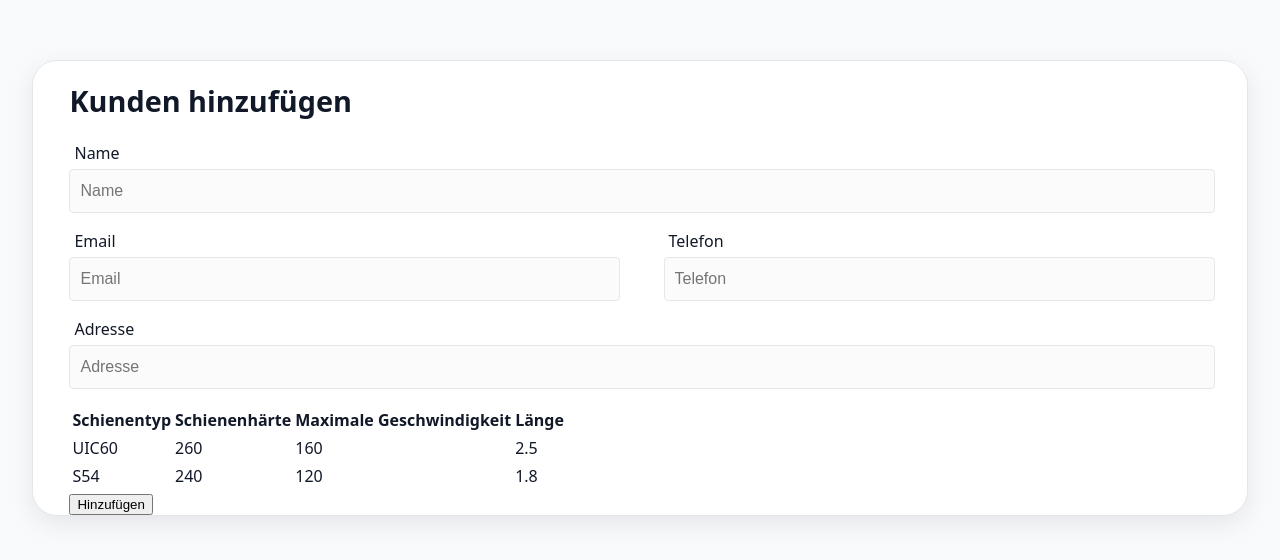
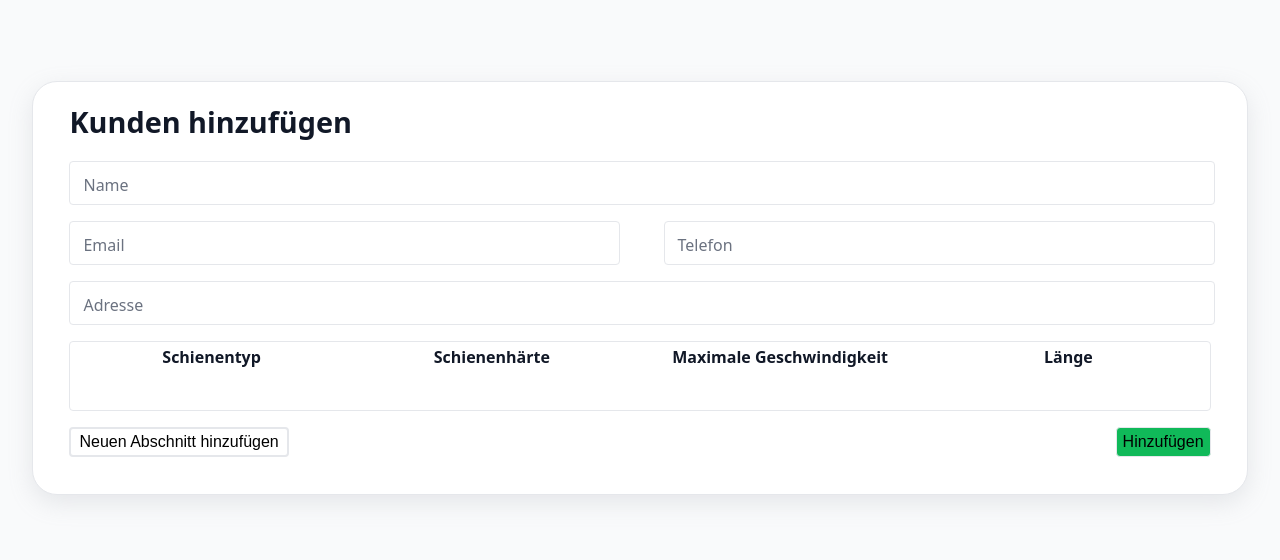
Before and after one commit to PhilippZinniel/demoVerkaufsToolReact, a React (Vite) app: page / in a window 1280 px wide. Shown: the part 112-672 px from the top of the page. Built offline with nearby package versions, Linux system fonts and the light colour scheme.

Commit message:
removed default styling for buttons added table for schienenabschnitte

```diff
--- a/src/components/kunden-form/KundenForm.css
+++ b/src/components/kunden-form/KundenForm.css
@@ -6,8 +6,7 @@
 
     border: 1px solid var(--color-border);
     border-radius: var(--border-radius);
-    padding-left: 3%;
-    padding-right: 3%;
+    padding: 0 3% 3% 3%;
 
     box-shadow: var(--box-shadow);
     background-color: var(--color-surface);
@@ -24,28 +23,72 @@
     gap: 5%;
 }
 
+.input-group {
+    display: flex;
+    flex-direction: column;
+    align-items: flex-start;
+    margin-bottom: 1rem;
+    position: relative;
+}
+
 .input-field {
-    input[type="text"], input[type="email"] {
     width: 100%;
     border: 1px solid var(--color-border);
     border-radius: 4px;
-        background-color: var(--color-surface-secondary);
+    background-color: var(--color-surface);
     color: var(--color-text-secondary);
     height: 2.5rem;
     padding-left: 10px;
     font-size: 1rem;
+    transition: border-color 0.3s;
 }
 
-    label {
-        display: block;
-        margin-bottom: 0.25rem;
-        padding-left: 5px;
+.input-field:focus {
+    border-color: var(--color-accent-primary);
+    outline: none;
 }
 
-    display: flex;
-    flex-direction: column;
-    align-items: flex-start;
-    margin-bottom: 1rem;
+.input-label {
+    position: absolute;
+    left: 10px;
+    top: 0.75rem;
+    font-size: 1rem;
+    color: var(--color-text-secondary);
+    background-color: var(--color-surface);
+    padding: 0 4px;
+    pointer-events: none;
+    transform-origin: left top;
+    transition:
+            transform 0.2s ease,
+            top 0.2s ease,
+            font-size 0.2s ease,
+            color 0.2s ease;
+}
+
+/* Hide label when input is empty and not focused */
+.input-field:placeholder-shown + .input-label {
+    transform: none;
+    font-size: 1rem;
+    top: 0.75rem;
+}
+
+/* Float the label on focus or when input has content */
+.input-field:focus + .input-label,
+.input-field:not(:placeholder-shown) + .input-label {
+    top: -0.5rem;
+    font-size: 0.75rem;
+    transform: translateY(-25%);
+    color: var(--color-accent-primary);
+}
+
+.input-field:focus::placeholder {
+    opacity: 0;
+    transition: none;
+}
+
+.input-field::placeholder {
+    opacity: 0;
+    transition: opacity 0.3s ease 0.3s;
 }
 
 .input-full {
@@ -55,3 +98,68 @@
 .input-small {
     width: calc(50% - (2.5% + 5px));
 }
+
+.schienenabschnitt-liste {
+    width: 100%;
+    border: 1px solid var(--color-border);
+    border-radius: 4px;
+}
+
+.schienenabschnitt-table {
+    max-height: 40vh;
+    overflow-y: auto;
+}
+
+.table-header th {
+    position: sticky;
+    top: 0;
+    z-index: 1;
+    background-color: var(--color-surface);
+}
+
+.table-input {
+    width: 90%;
+    background-color: rgba(255, 255, 255, 0.05); /* very light background */
+    border: 1px solid rgba(255, 255, 255, 0.1);   /* subtle border */
+    color: var(--color-text-primary);
+    border-radius: 4px;
+    padding: 0.5rem;
+    transition: all 0.2s ease;
+    font-size: 0.9rem;
+}
+
+.table-input:hover {
+    border-color: rgba(255, 255, 255, 0.2);
+}
+
+.table-input:focus {
+    background-color: rgba(255, 255, 255, 0.07);
+    border-color: var(--color-accent-primary);
+    outline: none;
+    box-shadow: 0 0 0 2px rgba(37, 99, 235, 0.4);
+}
+
+.button-group {
+    display: flex;
+    flex-direction: row;
+    margin-top: 1rem;
+    justify-content: space-between;
+}
+
+.add-schienenabschnitt-button {
+    font-size: 1rem;
+    border: 2px solid var(--color-border);
+    border-radius: 4px;
+    padding: 4px 8px;
+    outline: none;
+    background-color: var(--color-surface);
+    cursor: pointer;
+}
+
+.save-button {
+    font-size: 1rem;
+    border: 1px solid var(--color-border);
+    border-radius: 4px;
+    background-color: var(--color-success);
+    cursor: pointer;
+}
--- a/src/components/kunden-form/KundenForm.jsx
+++ b/src/components/kunden-form/KundenForm.jsx
@@ -1,62 +1,70 @@
 import './KundenForm.css'
-
-const TEST_DATA = [
-    {
-        schienentyp: "UIC60",
-        schienenhaerte: 260,
-        maximale_geschwindigkeit: 160,
-        laenge: 2.5,
-        id: 1
-    },
-    {
-        schienentyp: "S54",
-        schienenhaerte: 240,
-        maximale_geschwindigkeit: 120,
-        laenge: 1.8,
-        id: 2
-    }
-]
+import {useState} from "react";
 
 function KundenForm() {
-    const abschnittRows = TEST_DATA.map(abschnitt =>
-        <tr key={abschnitt.id}>
-            <td>{abschnitt.schienentyp}</td>
-            <td>{abschnitt.schienenhaerte}</td>
-            <td>{abschnitt.maximale_geschwindigkeit}</td>
-            <td>{abschnitt.laenge}</td>
+    function uploadData(formData) {
+        console.log(formData);
+    }
+
+    const [rows, setRows] = useState([
+        {schienentyp: "", schienenhaerte: "", maximale_geschwindigkeit: "", laenge: ""}
+    ]);
+
+    const addRow = () => {
+        setRows([
+            ...rows,
+            {schienentyp: "", schienenhaerte: "", maximale_geschwindigkeit: "", laenge: ""}
+        ]);
+    };
+
+    const abschnittRows = rows.map((abschnitt, index) =>
+        <tr>
+            <td>
+                <input name={"schienentyp" + index} className="table-input" type="text" defaultValue={abschnitt.schienentyp}/>
+            </td>
+            <td>
+                <input name={"schienenhaerte" + index} className="table-input" type="number" defaultValue={abschnitt.schienenhaerte}/>
+            </td>
+            <td>
+                <input name={"maximale_geschwindigkeit" + index} className="table-input" type="number" defaultValue={abschnitt.maximale_geschwindigkeit}/>
+            </td>
+            <td>
+                <input name={"laenge" + index} className="table-input" type="number" defaultValue={abschnitt.laenge}/>
+            </td>
         </tr>
     );
 
     return (
         <div className="kunden-eingabe">
             <h2>Kunden hinzufügen</h2>
-            <form className="kunden-form">
+            <form className="kunden-form" action={uploadData}>
 
                 <div className="kunden-inputs">
-                    <span className="input-field input-full">
-                        <label htmlFor="name">Name</label>
-                        <input name="name" type="text" placeholder="Name"/>
-                    </span>
-
-                    <span className="input-field input-small">
-                        <label htmlFor="email">Email</label>
-                        <input name="email" type="email" placeholder="Email"/>
-                    </span>
-
-                    <span className="input-field input-small">
-                        <label htmlFor="telefon">Telefon</label>
-                        <input name="telefon" type="text" placeholder="Telefon"/>
-                    </span>
-
-                    <span className="input-field input-full">
-                        <label htmlFor="adresse">Adresse</label>
-                        <input name="adresse" type="text" placeholder="Adresse"/>
-                    </span>
+                    <div className="input-group input-full">
+                        <input className="input-field" id="name" name="name" type="text" placeholder="Name"/>
+                        <label className="input-label" htmlFor="name">Name</label>
                     </div>
 
+                    <div className="input-group input-small">
+                        <input className="input-field" id="email" name="email" type="email" placeholder="Email"/>
+                        <label className="input-label" htmlFor="email">Email</label>
+                    </div>
+
+                    <div className="input-group input-small">
+                        <input className="input-field" id="telefon" name="telefon" type="text" placeholder="Telefon"/>
+                        <label className="input-label" htmlFor="telefon">Telefon</label>
+                    </div>
+
+                    <div className="input-group input-full">
+                        <input className="input-field" id="adresse" name="adresse" type="text" placeholder="Adresse"/>
+                        <label className="input-label" htmlFor="adresse">Adresse</label>
+                    </div>
+                </div>
+
+                <div className="schienenabschnitt-table">
                     <table className="schienenabschnitt-liste">
                         <thead>
-                    <tr>
+                        <tr className="table-header">
                             <th>Schienentyp</th>
                             <th>Schienenhärte</th>
                             <th>Maximale Geschwindigkeit</th>
@@ -67,8 +75,16 @@ function KundenForm() {
                         {abschnittRows}
                         </tbody>
                     </table>
+                </div>
 
-                <input name="submit" type="submit" value="Hinzufügen"/>
+                <div className="button-group">
+                    <button className="add-schienenabschnitt-button" onClick={addRow} type="button">
+                        Neuen Abschnitt hinzufügen
+                    </button>
+
+                    <input name="submit" type="submit" className="save-button" value="Hinzufügen"/>
+                </div>
+
             </form>
         </div>
     )
--- a/src/index.css
+++ b/src/index.css
@@ -5,8 +5,8 @@
   --color-text-primary: #FFFFFF;
   --color-text-secondary: #B0B0B0;
   --color-accent-primary: #4FC3F7;
-  --color-accent-secondary: #81C784;
-  --color-border: #3A3A3A;
+  --color-success: #10b959;
+  --color-border: #454545;
   --color-error: #EF5350;
   --color-warning: #FFCA28;
   --color-info: #29B6F6;
@@ -30,15 +30,6 @@
   -moz-osx-font-smoothing: grayscale;
 }
 
-a {
-  font-weight: 500;
-  color: #646cff;
-  text-decoration: inherit;
-}
-a:hover {
-  color: #535bf2;
-}
-
 body {
   margin: 0;
   display: flex;
@@ -57,25 +48,6 @@ h2 {
   line-height: 1.1;
 }
 
-button {
-  border-radius: 8px;
-  border: 1px solid transparent;
-  padding: 0.6em 1.2em;
-  font-size: 1em;
-  font-weight: 500;
-  font-family: inherit;
-  background-color: #1a1a1a;
-  cursor: pointer;
-  transition: border-color 0.25s;
-}
-button:hover {
-  border-color: #646cff;
-}
-button:focus,
-button:focus-visible {
-  outline: 4px auto -webkit-focus-ring-color;
-}
-
 @media (prefers-color-scheme: light) {
   :root {
     --color-bg: #F9FAFB;
@@ -84,7 +56,7 @@ button:focus-visible {
     --color-text-primary: #111827;
     --color-text-secondary: #6B7280;
     --color-accent-primary: #2563EB;
-    --color-accent-secondary: #10B981;
+    --color-success: #10b959;
     --color-border: #E5E7EB;
     --color-error: #EF4444;
     --color-warning: #F59E0B;
```
Lines whose indentation alone changed are shown as unchanged.
